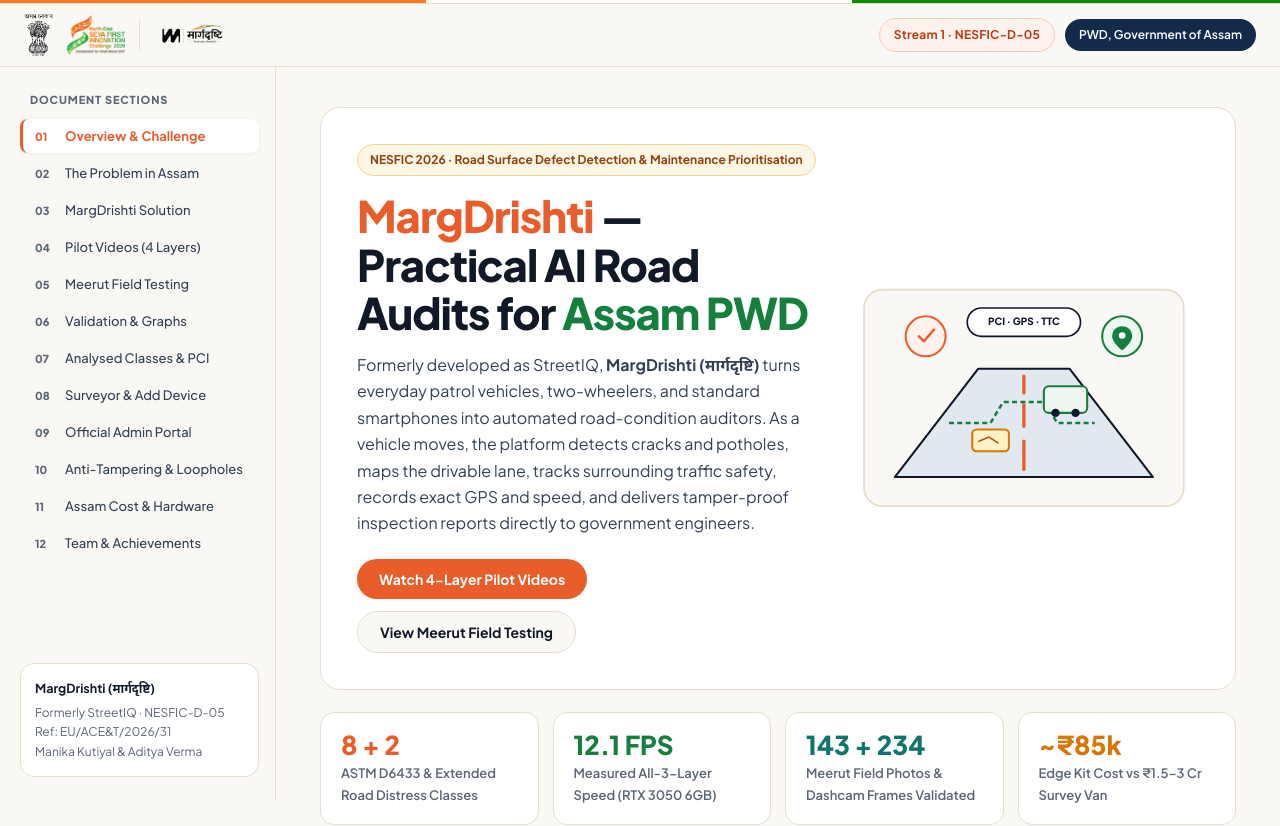
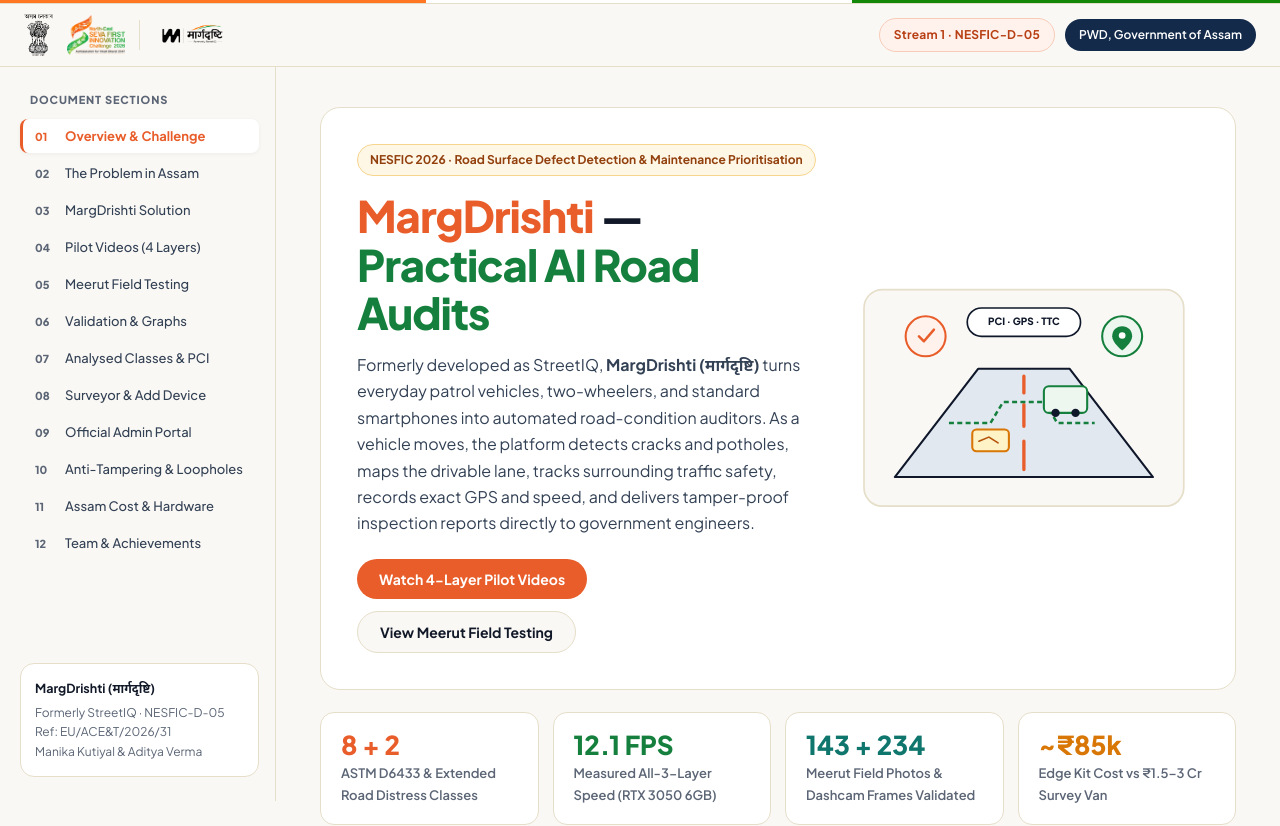
Before and after one commit to ShapezModder/showcase-, a React (Vite) app: page / in a window 1280 px wide. Shown: the top 826 px of the page. Built offline with nearby package versions, Linux system fonts and the light colour scheme.

Commit message:
Remove 'for Assam PWD' from hero heading

```diff
--- a/src/App.jsx
+++ b/src/App.jsx
@@ -107,7 +107,7 @@ export default function App() {
               <div>
                 <div className="hero-badge">NESFIC 2026 · Road Surface Defect Detection &amp; Maintenance Prioritisation</div>
                 <h1 className="hero-heading">
-                  <span className="accent-saffron">MargDrishti</span> — Practical AI Road Audits for <span className="accent-green">Assam PWD</span>
+                  <span className="accent-saffron">MargDrishti</span> — <span className="accent-green">Practical AI Road Audits</span>
                 </h1>
                 <p className="section-lead" style={{ marginBottom: 0 }}>
                   Formerly developed as StreetIQ, <strong>MargDrishti (मार्गदृष्टि)</strong> turns everyday patrol vehicles, two-wheelers, and standard smartphones into automated road-condition auditors. As a vehicle moves, the platform detects cracks and potholes, maps the drivable lane, tracks surrounding traffic safety, records exact GPS and speed, and delivers tamper-proof inspection reports directly to government engineers.
```
